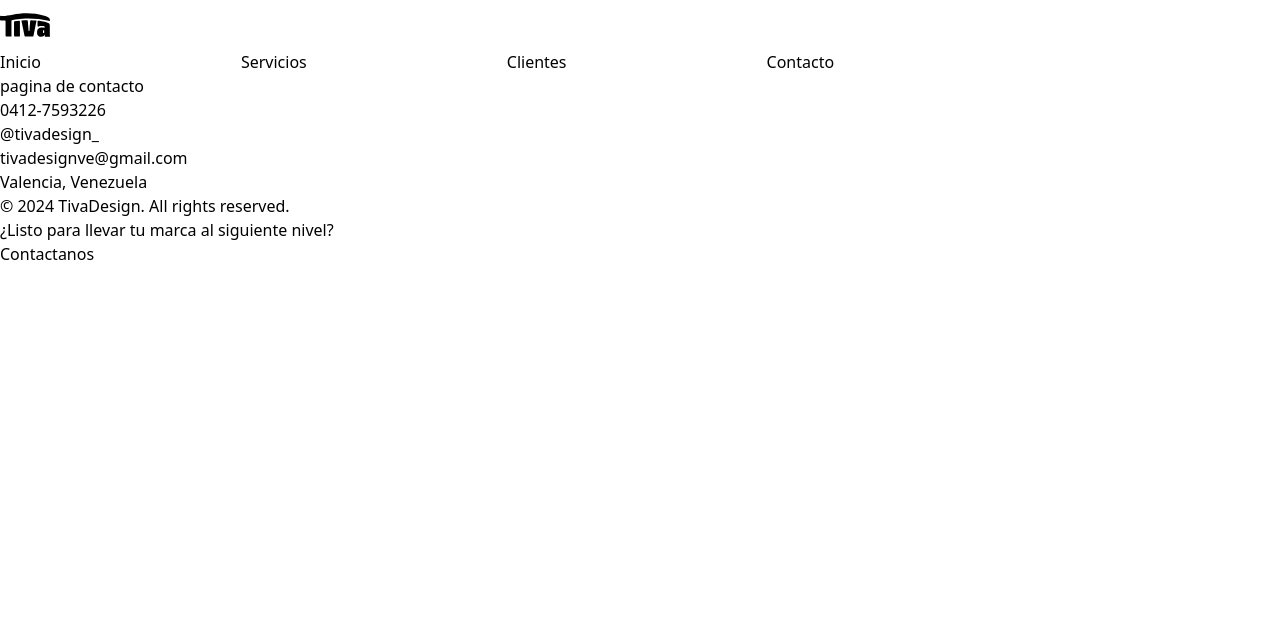
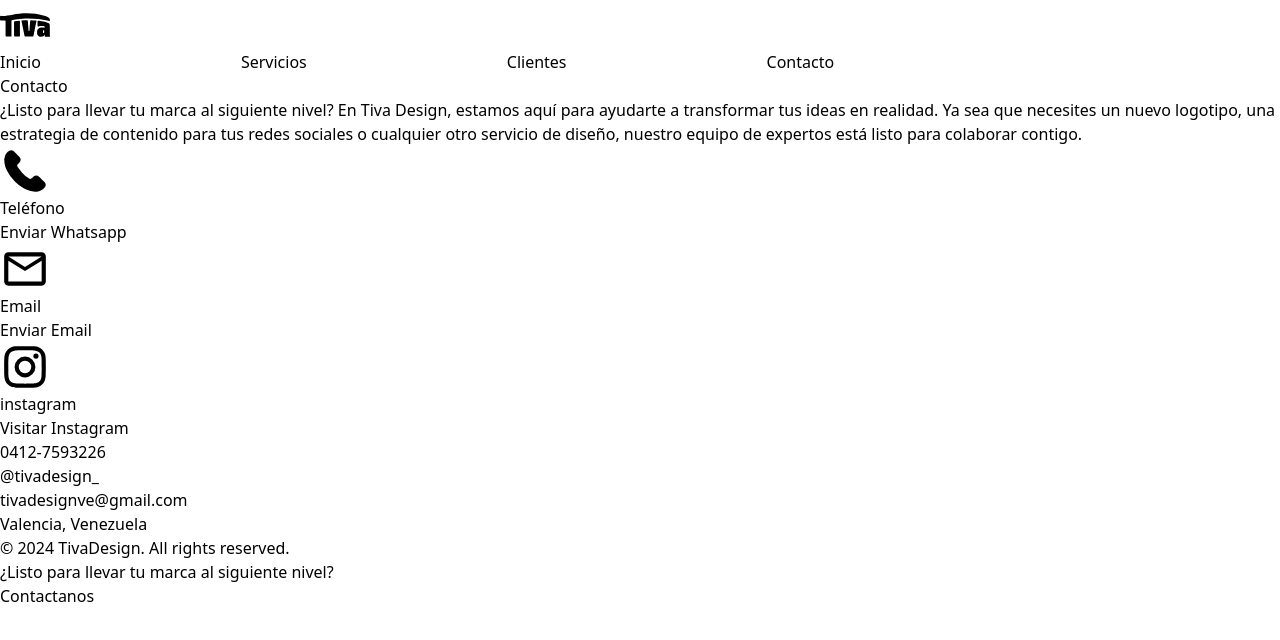
Before and after one commit to D12vid/pagina-1, an Astro site: page /contact in a window 1280 px wide. Built offline with nearby package versions, Linux system fonts and the light colour scheme; Astro itself is replaced by a stand-in of ours.

Commit message:
feat: add contact, customers, and services pages; integrate new components for contact details, portfolio, and services offered

```diff
--- /dev/null
+++ b/src/components/Contact/Vistacontact.astro
@@ -0,0 +1,39 @@
+---
+import { Icon } from "astro-icon/components";
+---
+
+<div>
+    <div>
+        <h4>Contacto</h4>
+        <p>
+            ¿Listo para llevar tu marca al siguiente nivel? En Tiva Design,
+            estamos aquí para ayudarte a transformar tus ideas en realidad. Ya
+            sea que necesites un nuevo logotipo, una estrategia de contenido
+            para tus redes sociales o cualquier otro servicio de diseño, nuestro
+            equipo de expertos está listo para colaborar contigo.
+        </p>
+    </div>
+
+    <div>
+        <div>
+            <Icon name="phone" width="50" height="50" color="black"/>
+            <h3>Teléfono</h3>
+            <a href="tel:+584127593266"> <button>Enviar Whatsapp</button> </a>
+        </div>
+        <div>
+            <Icon name="email" width="50" height="50" color="black" />
+            <h3>Email</h3>
+            <a href="mailto:tivadesignve@gmail.com">
+                <button>Enviar Email</button>
+            </a>
+        </div>
+        <div>
+            <Icon name="instagram" width="50" height="50" color="black" />
+            <h3>instagram</h3>
+            <a href="https://www.instagram.com/tivadesign_/" target="_blank" rel="noopener noreferrer">
+            <button>Visitar Instagram</button>
+            </a>
+        </div>
+
+    </div>
+</div>
--- /dev/null
+++ b/src/components/Customers/Vistacustomers.astro
@@ -0,0 +1,13 @@
+---
+
+---
+
+<div>
+    <h3>Portafolio</h3>
+
+    <img src="MOCKUPCARTELPUBLICITARIOCP.png" alt="Mockup Cartel Publicitario CP"/>
+    <img src="MOCKUPIPHONE.png" alt="Mockup iPhone" />
+    <img src="MOCKUPPAPELERIAxppostal.png" alt="Mockup Papeleria xppostal" />
+    <img src="MOCKUPPCCP.png" alt="Mockup PCCP" />
+    <img src="SHIRTMOCKUPxppostal.png" alt="Shirt Mockup xppostal" />
+</div>
--- a/src/pages/contact.astro
+++ b/src/pages/contact.astro
@@ -1,6 +1,9 @@
 ---
 import Layout from "../layouts/Layout.astro"
+import Vistacontact from "../components/Contact/Vistacontact.astro"
 ---
 <Layout>
-    pagina de contacto
+
+    <Vistacontact />
+
 </Layout>
--- a/src/pages/customers.astro
+++ b/src/pages/customers.astro
@@ -1,6 +1,9 @@
 ---
 import Layout from "../layouts/Layout.astro"
+import Vistacustomers from "../components/Customers/Vistacustomers.astro"
 ---
 <Layout>
-    pagina de clientes
+
+    <Vistacustomers/>
+
 </Layout>
--- a/src/pages/servicies.astro
+++ b/src/pages/servicies.astro
@@ -1,8 +1,8 @@
 ---
 import Layout from "../layouts/Layout.astro"
-import Vista1 from "../components/Servicies/Vista1.astro"
+import Vista1Servicios from "../components/Servicies/Vista1Servicios.astro"
 ---
 
 <Layout>
-    <Vista1/>
+    <Vista1Servicios/>
 </Layout>
```
Also changed, not shown: src/components/Servicies/Vista1Servicios.astro (renamed from src/components/Servicies/Vista1.astro), src/icons/colorpaleta.svg (added), src/icons/email.svg (added), src/icons/instagram.svg (added), src/icons/phone.svg (added), src/icons/puntero.svg (added), src/icons/video.svg (added).
